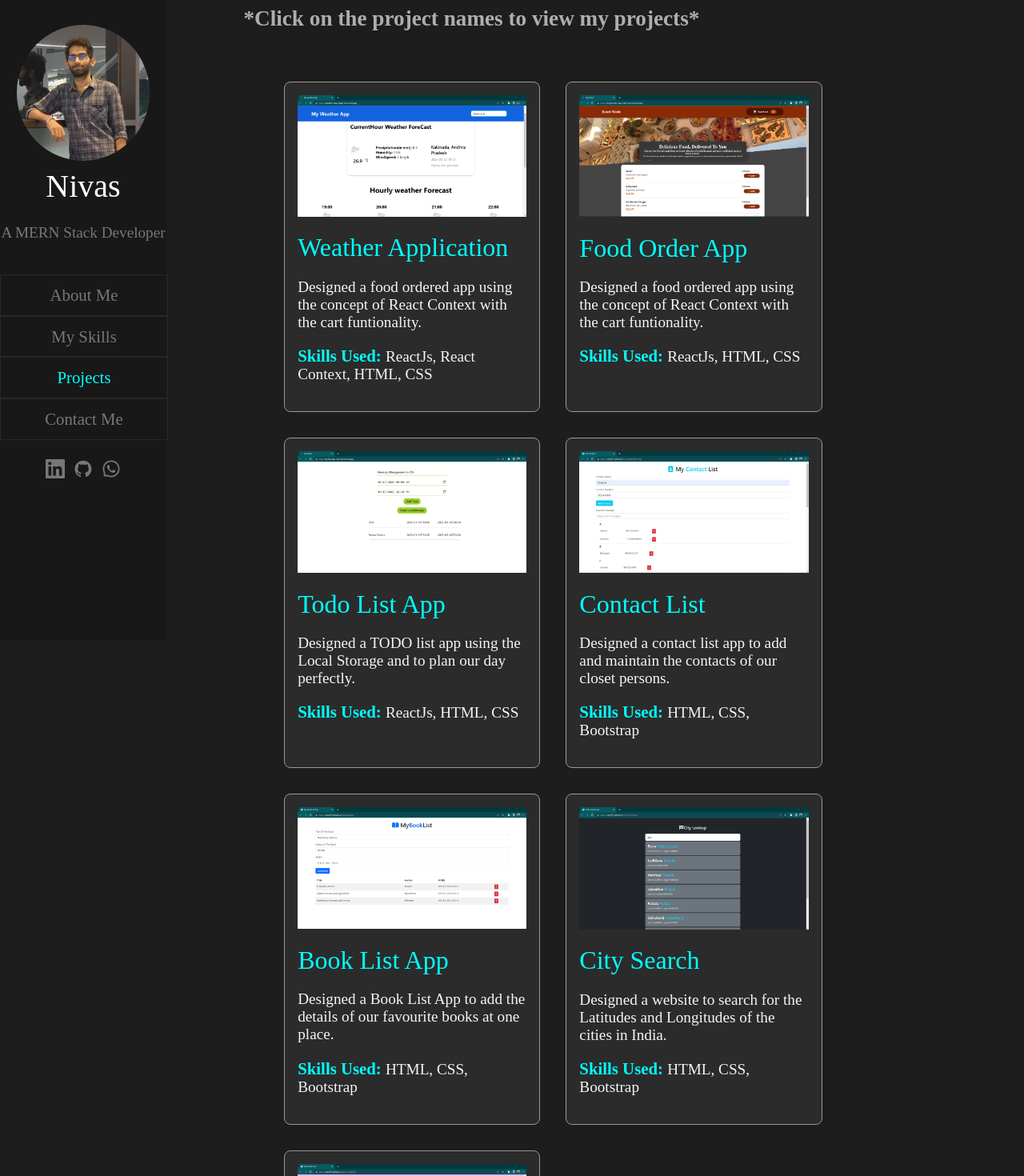
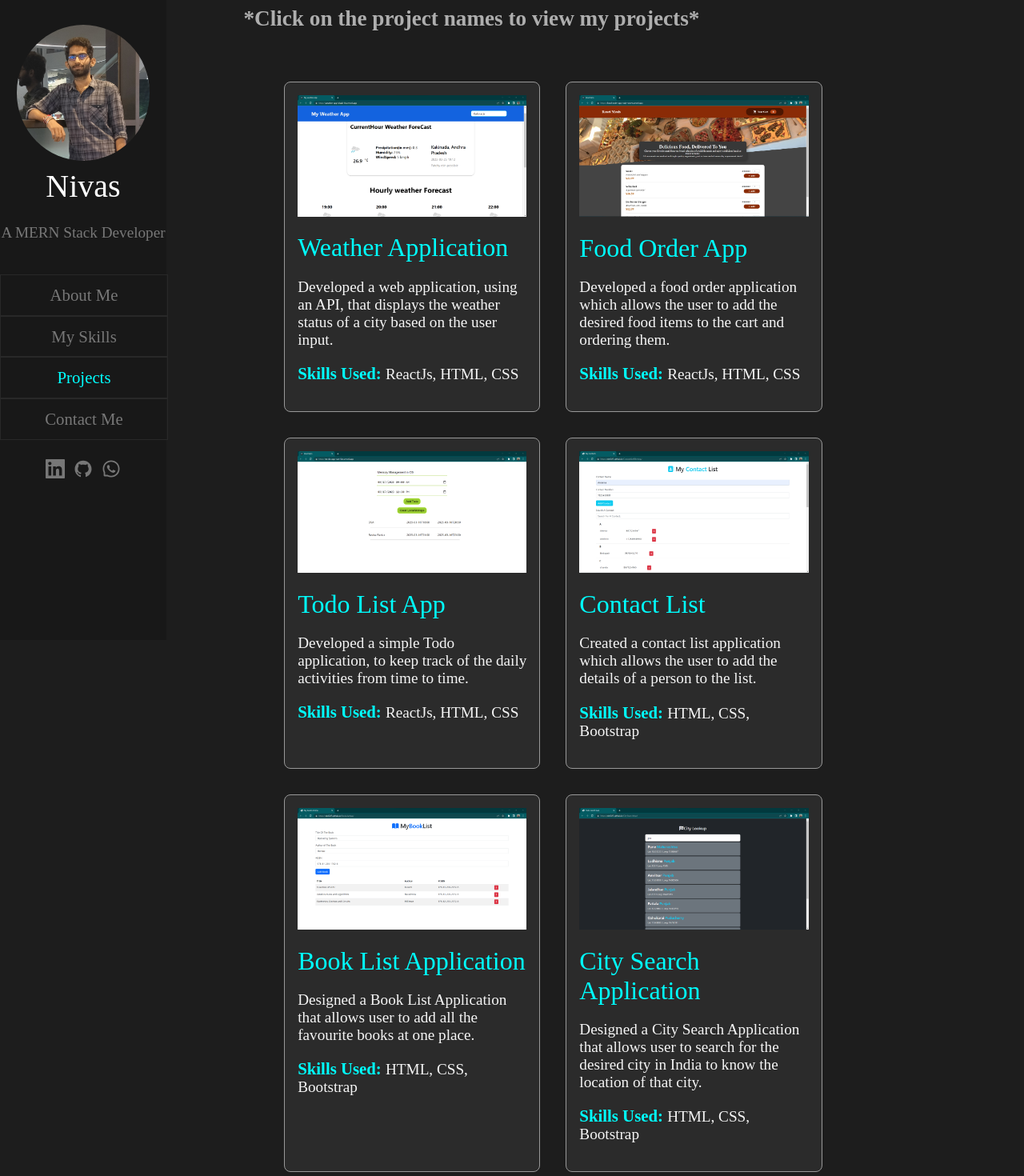
Before and after one commit to Nivi327/nivas_portfolio, a React (Create React App) app: page /projects in a window 1280 px wide. Shown: the top 1470 px of the page at 80% size. Built offline with nearby package versions, Linux system fonts and the light colour scheme.

Commit message:
Changed the projects descriptions

```diff
--- a/src/components/projects/projects.jsx
+++ b/src/components/projects/projects.jsx
@@ -18,15 +18,15 @@ const Projects = () => {
                         <img src={WeatherApp} alt="FoodOrderApp" />
                         <a>Weather Application</a>
                     </a>
-                    <p>Designed a food ordered app using the concept of React Context with the cart funtionality.</p>
-                    <p><strong>Skills Used: </strong>ReactJs, React Context, HTML, CSS</p>
+                    <p>Developed a web application, using an API, that displays the weather status of a city based on the user input.</p>
+                    <p><strong>Skills Used: </strong>ReactJs, HTML, CSS</p>
                 </li>
                 <li>
                     <a href='https://food-order-app-ruby-seven.vercel.app/' target='_blank'>
                         <img src={FoodImg} alt="FoodOrderApp" />
                         <a>Food Order App</a>
                     </a>
-                    <p>Designed a food ordered app using the concept of React Context with the cart funtionality.</p>
+                    <p>Developed a food order application which allows the user to add the desired food items to the cart and ordering them.</p>
                     <p><strong>Skills Used: </strong>ReactJs, HTML, CSS</p>
                 </li>
                 <li>
@@ -34,7 +34,7 @@ const Projects = () => {
                         <img src={TodoImg} alt="TodoApp" />
                         <a>Todo List App</a>
                     </a>
-                    <p>Designed a TODO list app using the Local Storage and to plan our day perfectly.</p>
+                    <p>Developed a simple Todo application, to keep track of the daily activities from time to time.</p>
                     <p><strong>Skills Used: </strong>ReactJs, HTML, CSS</p>
                 </li>
                 <li>
@@ -42,23 +42,23 @@ const Projects = () => {
                         <img src={ContactImg} alt="ContactList" />
                         <a>Contact List</a>
                     </a>
-                    <p>Designed a contact list app to add and maintain the contacts of our closet persons.</p>
+                    <p>Created a contact list application which allows the user to add the details of a person to the list.</p>
                     <p><strong>Skills Used: </strong>HTML, CSS, Bootstrap</p>
                 </li>
                 <li>
                     <a href='https://nivi327.github.io/BookListApp/' target='_blank'>
                         <img src={BooksImg} alt="BooksList" />
-                        <a>Book List App</a>
+                        <a>Book List Application</a>
                     </a>
-                    <p>Designed a Book List App to add the details of our favourite books at one place.</p>
+                    <p>Designed a Book List Application that allows user to add all the favourite books at one place.</p>
                     <p><strong>Skills Used: </strong>HTML, CSS, Bootstrap</p>
                 </li>
                 <li>
                     <a href='https://nivi327.github.io/CitySearchApp/' target='_blank'>
                         <img src={CityLookUpImg} alt="city_search" />
-                        <a>City Search</a>
+                        <a>City Search Application</a>
                     </a>
-                    <p>Designed a website to search for the Latitudes and Longitudes of the cities in India.</p>
+                    <p>Designed a City Search Application that allows user to search for the desired city in India to know the location of that city.</p>
                     <p><strong>Skills Used: </strong>HTML, CSS, Bootstrap</p>
                 </li>
                 <li>
```
